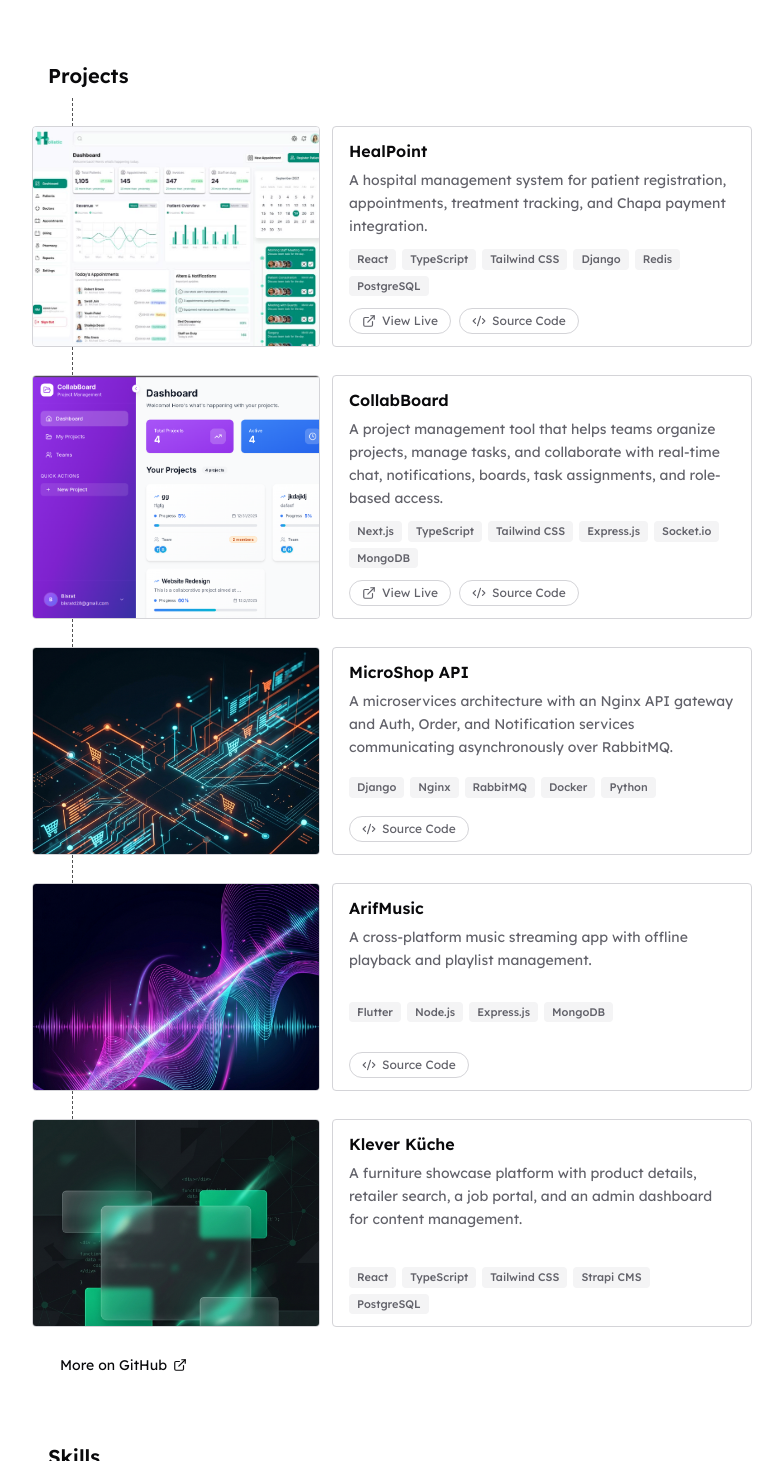
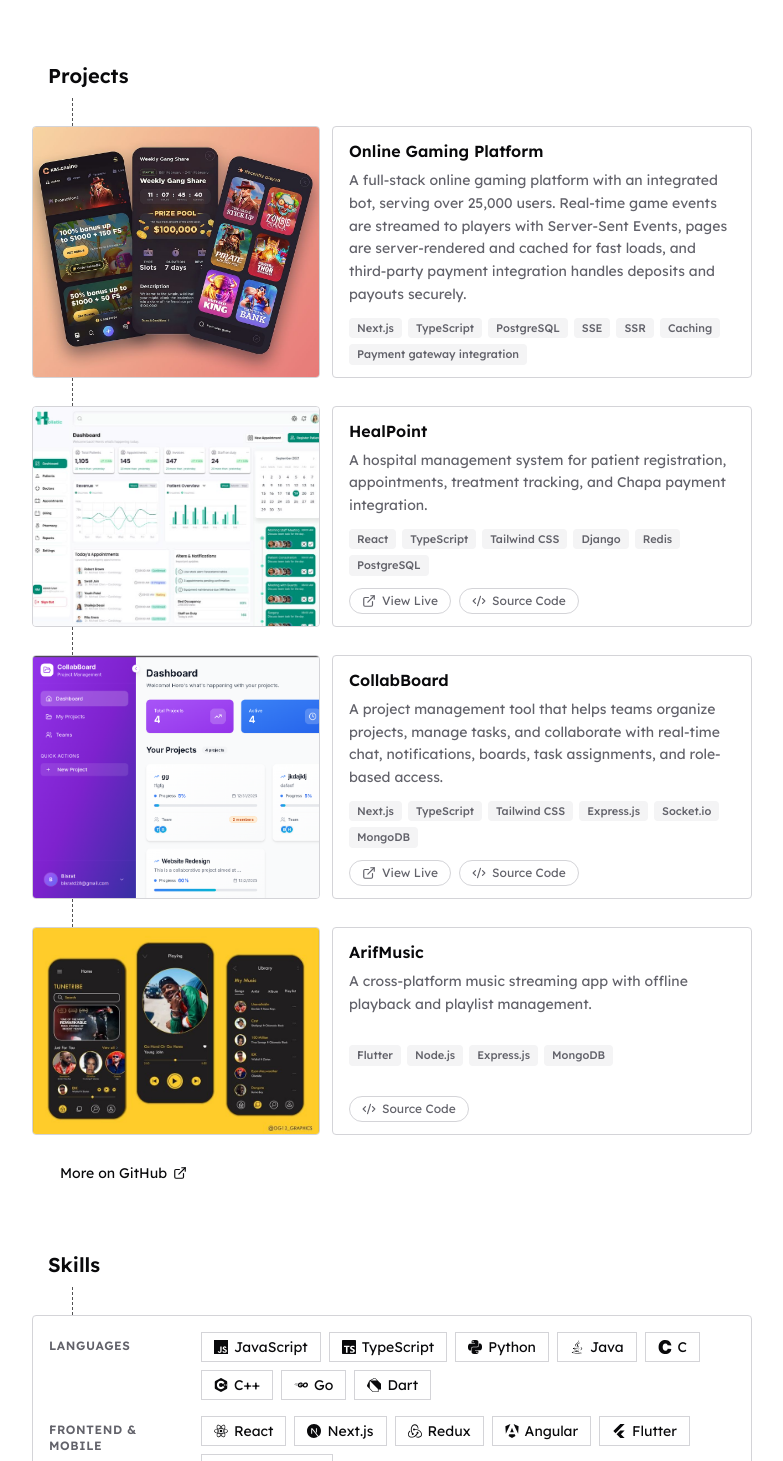
Before and after one commit to Bisrat-19/portfolio, a Next.js app: page / in a window 1280 px wide. Shown: the part 2189-3650 px from the top of the page, without its empty margins (248-1031 px from the left). Built offline with nearby package versions, Linux system fonts and the light colour scheme.

Commit message:
refactor: update project data structure to support optional images and add new project entries for improved content presentation

```diff
--- a/app/components/projects.tsx
+++ b/app/components/projects.tsx
@@ -20,6 +20,7 @@ export function Projects() {
             )}
             <article className="flex h-full flex-col sm:h-auto sm:flex-row">
               <div className="relative h-44 w-full shrink-0 overflow-hidden rounded border border-border transition-all duration-300 group-hover:border-foreground group-hover:shadow-lg sm:h-auto sm:min-h-52 sm:w-[40%]">
+                {project.image ? (
                   <Image
                     src={project.image}
                     alt={`${project.title} project preview`}
@@ -27,6 +28,16 @@ export function Projects() {
                     sizes="(min-width: 640px) 300px, 85vw"
                     className={`object-cover transition-transform duration-500 group-hover:scale-105 ${project.imagePosition ?? "object-top"}`}
                   />
+                ) : (
+                  <div
+                    aria-hidden
+                    className="flex h-full min-h-44 items-center justify-center bg-muted bg-[radial-gradient(hsl(var(--border))_1px,transparent_1px)] p-6 text-center [background-size:14px_14px]"
+                  >
+                    <span className="text-lg font-semibold tracking-tight text-foreground/80 transition-transform duration-500 group-hover:scale-105">
+                      {project.title}
+                    </span>
+                  </div>
+                )}
               </div>
 
               {/* Short horizontal link between image and details, drawn on hover */}
--- a/app/data.ts
+++ b/app/data.ts
@@ -79,7 +79,8 @@ export type Project = {
   title: string
   description: string
   tech: string[]
-  image: string
+  // Without an image the card shows a placeholder with the project title
+  image?: string
   // Tailwind object-position class for the card crop; defaults to "object-top"
   imagePosition?: string
   github?: string
@@ -87,6 +88,13 @@ export type Project = {
 }
 
 export const projects: Project[] = [
+  {
+    title: "Online Gaming Platform",
+    description: "A full-stack online gaming platform with an integrated bot, serving over 25,000 users. Real-time game events are streamed to players with Server-Sent Events, pages are server-rendered and cached for fast loads, and third-party payment integration handles deposits and payouts securely.",
+    tech: ["Next.js", "TypeScript", "PostgreSQL", "SSE", "SSR", "Caching", "Payment gateway integration"],
+    image: "/project_gaming_platform.jpg",
+    imagePosition: "object-center",
+  },
   {
     title: "HealPoint",
     description: "A hospital management system for patient registration, appointments, treatment tracking, and Chapa payment integration.",
@@ -105,24 +113,12 @@ export const projects: Project[] = [
     live: "https://collab-board-steel.vercel.app/",
   },
   {
-    title: "MicroShop API",
-    description: "A microservices architecture with an Nginx API gateway and Auth, Order, and Notification services communicating asynchronously over RabbitMQ.",
-    tech: ["Django", "Nginx", "RabbitMQ", "Docker", "Python"],
-    image: "/project_microshop.png",
-    github: "https://github.com/Bisrat-19/microservices_practice",
-  },
-  {
     title: "ArifMusic",
     description: "A cross-platform music streaming app with offline playback and playlist management.",
     tech: ["Flutter", "Node.js", "Express.js", "MongoDB"],
-    image: "/project_arifmusic.png",
+    image: "/project_arifmusic_tunetribe.jpg",
+    imagePosition: "object-center",
     github: "https://github.com/Bisrat-19/Music-App",
-  },
-  {
-    title: "Klever Küche",
-    description: "A furniture showcase platform with product details, retailer search, a job portal, and an admin dashboard for content management.",
-    tech: ["React", "TypeScript", "Tailwind CSS", "Strapi CMS", "PostgreSQL"],
-    image: "/project_bg_1.png",
   },
 ]
 
```
Also changed, not shown: public/project_arifmusic_tunetribe.jpg (added), public/project_gaming_platform.jpg (added). Lines whose indentation alone changed are shown as unchanged.
